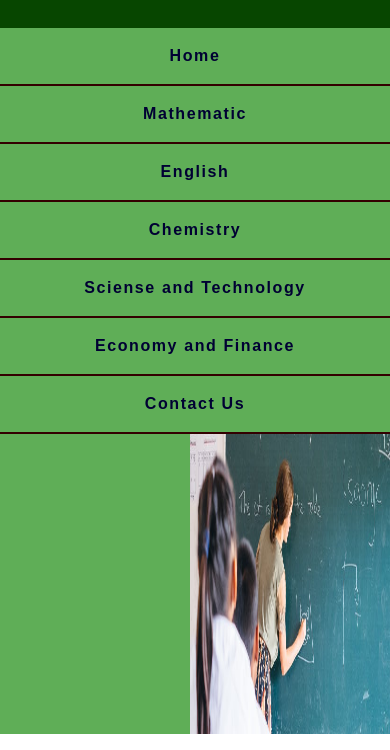
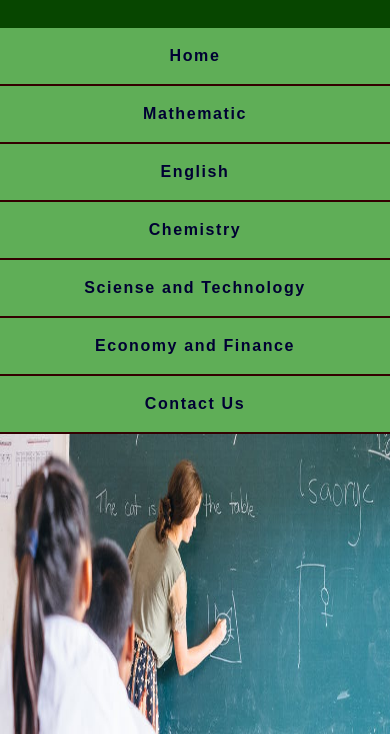
Before and after one commit to tduangbo/tduangbo.github.io, a plain HTML site: page english.html in a window 390 px wide. Shown: the part 64-814 px from the top of the page. Drawn offline with Linux system fonts and the light colour scheme.

Commit message:
fixed css

```diff
--- a/laoAcademy.css
+++ b/laoAcademy.css
@@ -239,6 +239,12 @@ header, main, nav, footer, figure, figcaption, aside, section, article { display
 		margin-left: 0;
 		height: 200px;
 	}
+	#englishhero{
+		margin-left:0px;
+		height: 300px;
+		width: 100%;
+
+	}
 
 	#mathhero{
 		margin-left: 0;
```
